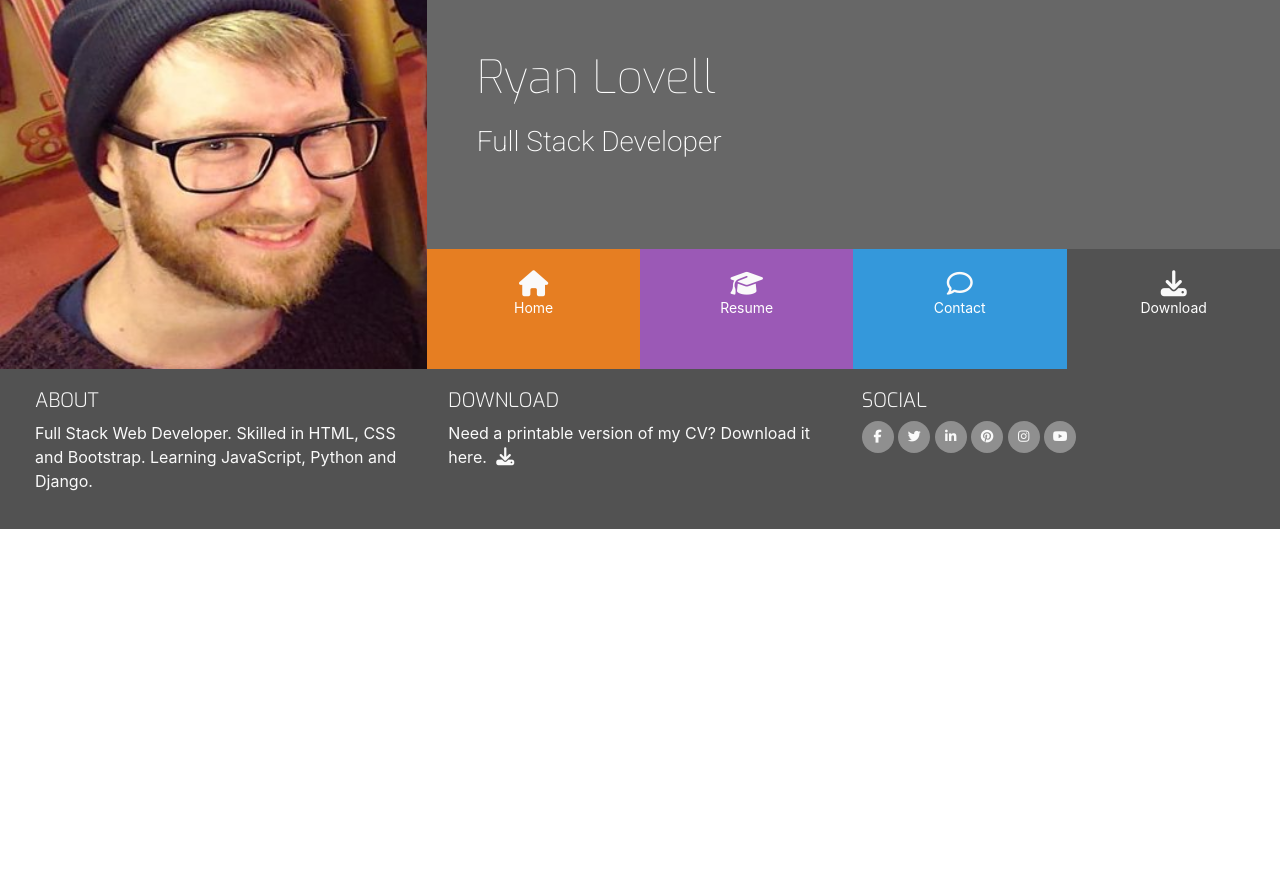
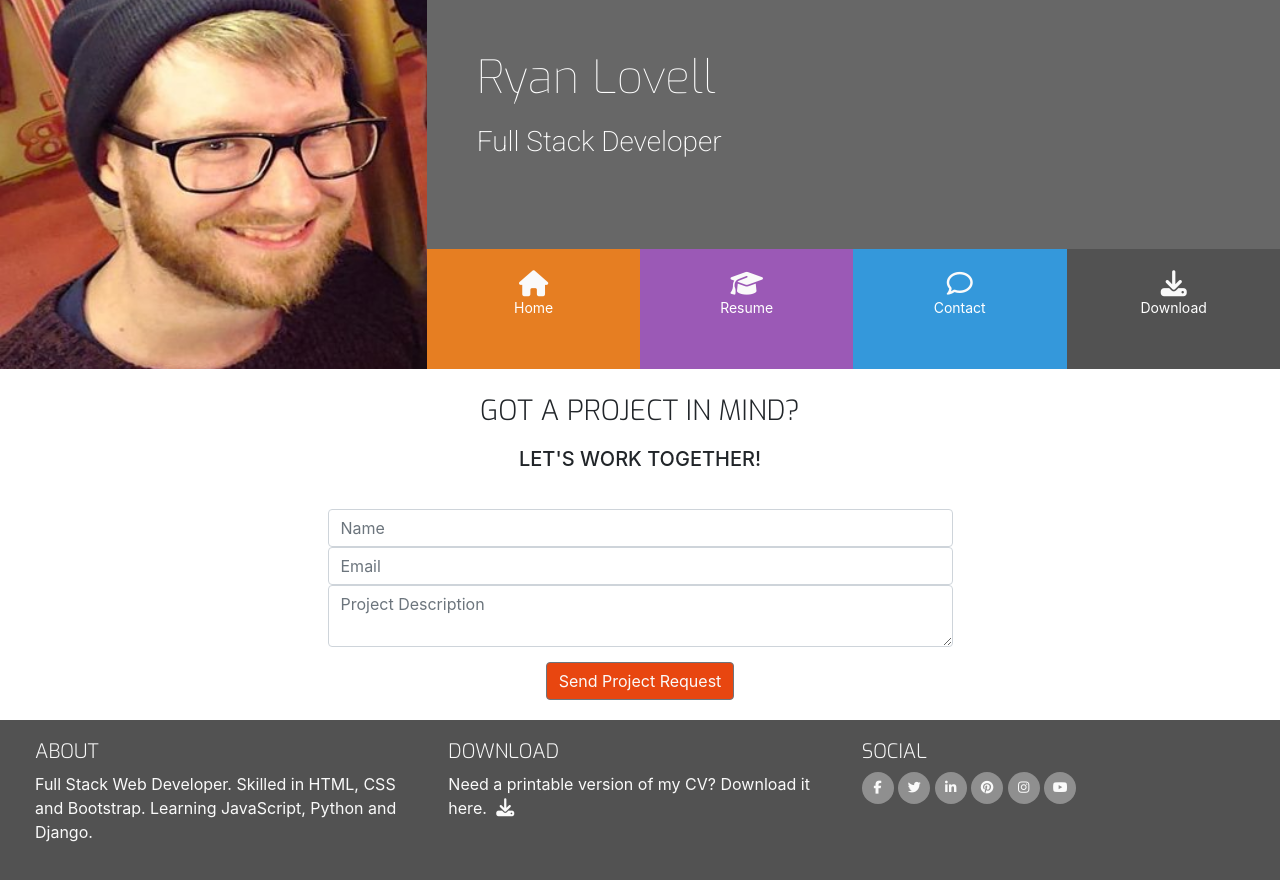
Before and after one commit to RyanLovell89/resume-website, a plain HTML site: page contact.html in a window 1280 px wide. Before the commit the page ends 800 px from the top, so only its background shows below. Drawn offline with nearby package versions, Linux system fonts and the light colour scheme.

Commit message:
added cv, links to pages will make changes to my more personal in future

```diff
--- a/assets/css/style.css
+++ b/assets/css/style.css
@@ -16,6 +16,10 @@
 
 .bg-color-work-history {
     background-color: #9b59b6;
+}
+
+.bg-color-conact {
+    background-color: #fff;
 }
 
 .ui-menu-color-home {
@@ -331,3 +335,36 @@ footer {
 .history-items {
     margin-bottom: 30px;
 }
+
+/* ----------------------------- Contact Form*/
+
+.contact-heading {
+    font-family: "Exo", sans-serif;
+    font-weight: 300;
+    margin-top: 25px;
+    margin-bottom: 20px;
+}
+
+.center-form {
+    padding-top: 10px;
+    margin: 0 auto;
+    max-width: 70%;
+}
+
+button[type="submit"] {
+    margin-top: 15px;
+    margin-bottom: 20px;
+    color: #fafafa;
+    background-color: #e84610;
+}
+
+/* -----------------------------------Media Queries*/
+
+@media(min-width: 992px) {
+    .center-form {
+    padding-top: 30px;
+    min-height: 240px;
+    margin: 0 auto;
+    max-width: 50%;
+}
+}
--- a/contact.html
+++ b/contact.html
@@ -41,11 +41,11 @@
 									class="hvr-sweep-to-bottom"><i class="fa fa-graduation-cap" aria-hidden="true"></i><span>Resume</span></a>
 							</li>
 							<li class="col-6 col-sm-3 ui-menu-color-contact list-inline-item menuitem">
-								<a href="#"
+								<a href="contact.html"
 									class="hvr-sweep-to-bottom"><i class="fa fa-comment-o" aria-hidden="true"></i><span>Contact</span></a>
 							</li>
 							<li class="col-6 col-sm-3 ui-menu-color-download list-inline-item menuitem">
-								<a href="#"
+								<a href="assets/cv/ryan-lovell-cv.pdf" target="_blank"
 									class="hvr-sweep-to-bottom"><i class="fa fa-download" aria-hidden="true"></i><span>Download</span></a>
 							</li>
 						</ul>
@@ -55,8 +55,28 @@
 			</div>
 		</div>
 	</header>
-	<section>
+	<section class="container-fluid">
+		<div class="row bg-color-conact">
+			<div class="col">
+				<h3 class="contact-heading uppercase text-center">Got a project in mind?</h3>
+				<h5 class="uppercase text-center">Let's work together!</h5>
 
+				<div class="center-form">
+					<form>
+						<input type="text" name="name" id="fullname" class="form-control" placeholder="Name" required/>
+						<input type="email" name="email" id="emailaddress" class="form-control" placeholder="Email" required/>
+						<textarea row="5" name="projectsummary" id="projectsummary" class="form-control" placeholder="Project Description"
+                         required></textarea>
+						<div class="form-row text-center">
+							<div class="col">
+								<button type="submit" class="btn btn-secondary">Send Project Request</button>
+							</div>
+						</div>
+					</form>
+				</div>
+
+			</div>
+		</div>
 	</section>
 	<footer class="container-fluid">
 		<div id="footer-details" class="row">
@@ -70,7 +90,7 @@
 				<h5 class="uppercase general-sub">Download</h5>
 				<p class="inline-block">
 					Need a printable version of my CV? Download it here.
-					<a href="#" target="_blank" class="cv-pdf">
+					<a href="assets/cv/ryan-lovell-cv.pdf" target="_blank" class="cv-pdf">
 						<i class="fa fa-download" aria-hidden="true"></i>
 						<span class="sr-only">Download link.</span>
 					</a>
```
Also changed, not shown: index.html (+3 -3 lines), resume.html (+4 -4 lines), 1 other file.
